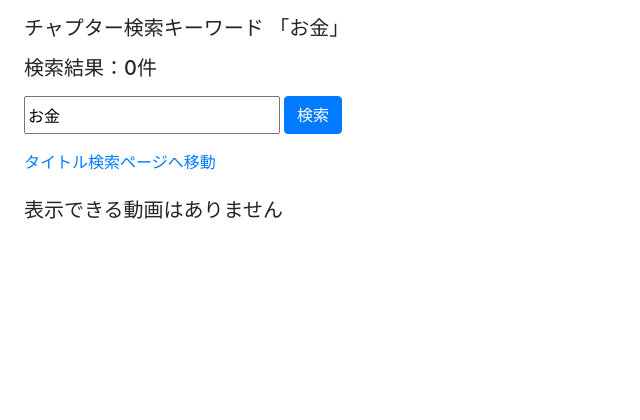
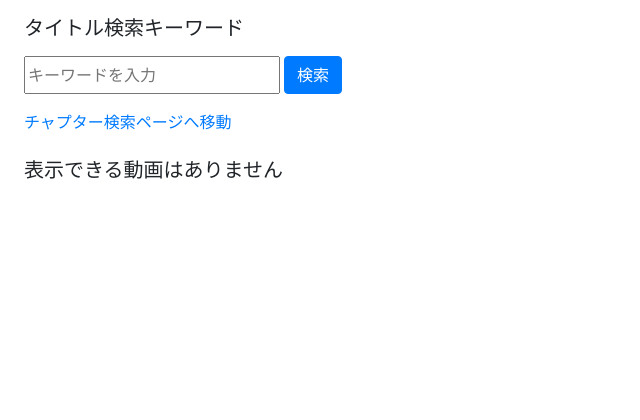
Before and after one commit to hirolibe/django-get-chapter, a Django app: page /chapter/ in a window 1280 px wide. Shown: the top 420 px of the page, without its empty margins (0-640 px from the left). Run offline with Django 4.2, Linux system fonts and the light colour scheme; data that the repository does not hold is empty; some libraries are stand-ins or nearby versions.

```diff
--- a/app/templates/app/chapter.html
+++ b/app/templates/app/chapter.html
@@ -10,7 +10,7 @@
       <input name="keyword" {% if keyword %}value="{{ keyword }}"{% endif %} style="height: 38px;" class="mr-1" placeholder="キーワードを入力">
       <button class="btn btn-primary mr-1" type="submit">検索</button>
     </form>
-    <a href="{% url 'chapter' %}">タイトル検索ページへ移動</a>
+    <a href="{% url 'index' %}">タイトル検索ページへ移動</a>
   </div>
 
   {% for row in page_data.object_list %}
--- a/app/views.py
+++ b/app/views.py
@@ -72,19 +72,22 @@ class IndexView(View):
 ---------------------------------------'''
 class ChapterView(View):
     def get(self, request, *args, **kwargs):
-        # デフォルトのキーワードを設定
-        keyword = "お金"
+        # キーワードはデフォルトでNone（フィルターなし）
+        keyword = None
 
-        # 検索ロジックを実行（postメソッドと同じロジック）
+        # 検索ロジックを実行
         chapter_all_list = ChapterInfo.objects.order_by('-published_date').distinct().values_list('video_id', 'video_title', 'chapter_title', 'chapter_url', 'published_date', 'chapter_start')
-        filtered_chapter = chapter_all_list.filter(chapter_title__icontains=keyword)
+
+        # キーワードがない場合はフィルタリングなし
+        filtered_chapter = chapter_all_list
+
         paginator = Paginator(filtered_chapter, 15)
         page_str = request.GET.get('page')
         page = int(page_str) if page_str else 1
         page_data = paginator.page(page)
         max_page_number = max(page_data.paginator.page_range)
 
-        return render(request, 'app/chapter.html', {
+        return render(request, 'app/index.html', {
             'keyword': keyword,
             'hit_number': len(filtered_chapter),
             'page': page,
@@ -92,19 +95,25 @@ class ChapterView(View):
             'max_page_number': max_page_number,
         })
 
-
     def post(self, request, *args, **kwargs):
         keyword = request.POST['keyword']
 
         chapter_all_list = ChapterInfo.objects.order_by('-published_date').distinct().values_list('video_id', 'video_title', 'chapter_title', 'chapter_url', 'published_date', 'chapter_start')
-        filtered_chapter = chapter_all_list.filter(chapter_title__icontains=keyword)
+
+        # キーワードがある場合のみフィルタリング
+        if keyword:
+            filtered_chapter = chapter_all_list.filter(chapter_title__icontains=keyword)
+        else:
+            # キーワードが空の場合はすべて表示
+            filtered_chapter = chapter_all_list
+
         paginator = Paginator(filtered_chapter, 15)
         page_str = request.GET.get('page')
         page = int(page_str) if page_str else 1
         page_data = paginator.page(page)
         max_page_number = max(page_data.paginator.page_range)
 
-        return render(request, 'app/chapter.html', {
+        return render(request, 'app/index.html', {
             'keyword': keyword,
             'hit_number': len(filtered_chapter),
             'page': page,
```
